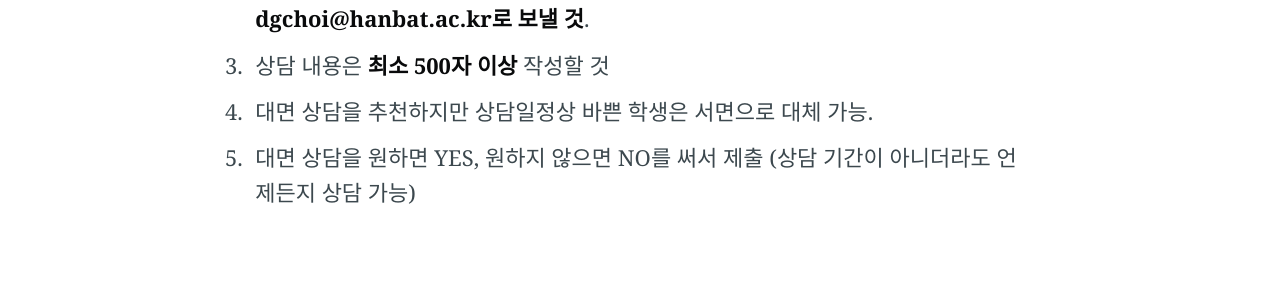
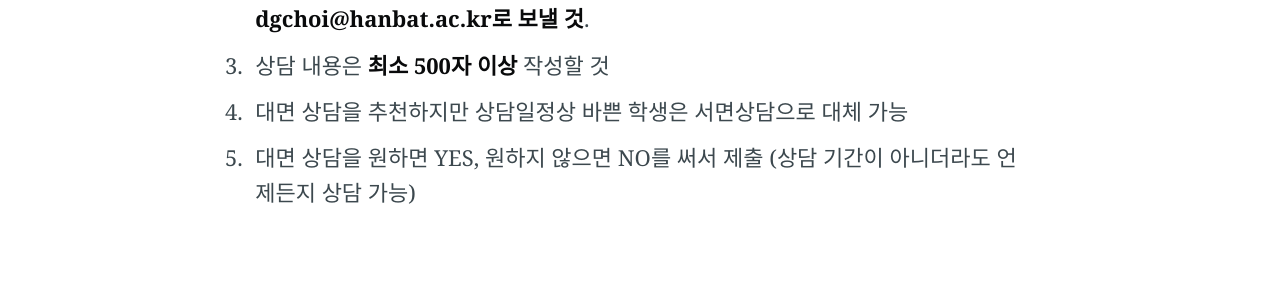
Before and after one commit to AiRLab-hub/github-page, a Jekyll site: the page built from _posts/2019-09-03-190903.md, in a window 1280 px wide. Shown: the part 1336-1627 px from the top of the page. Built offline with Jekyll 4.4.1, drawn with Linux system fonts in a browser that asks for light colours; nearby versions of some CDN libraries; comment, search, counter and statistics services are not loaded.

Commit message:
post fix: Notice

```diff
--- a/_posts/2019-09-03-190903.md
+++ b/_posts/2019-09-03-190903.md
@@ -21,5 +21,5 @@ author: airlab
 2. 상담 받기 하루 전 위 파일을 내려받아 빨간색으로 표시되어 있는 부분을 본인에 맞게 작성하고 **파일 제목을 19년2학기2차상담_학번_이름.hwp로 작성하여 dgchoi@hanbat.ac.kr로 보낼 것**.
 3. 상담 내용은 **최소 500자 이상** 작성할 것
 
-4. 대면 상담을 추천하지만 상담일정상 바쁜 학생은 서면으로 대체 가능.
+4. 대면 상담을 추천하지만 상담일정상 바쁜 학생은 서면상담으로 대체 가능
 5. 대면 상담을 원하면 YES, 원하지 않으면 NO를 써서 제출 (상담 기간이 아니더라도 언제든지 상담 가능)
```
Also changed, not shown: 1 other file.
